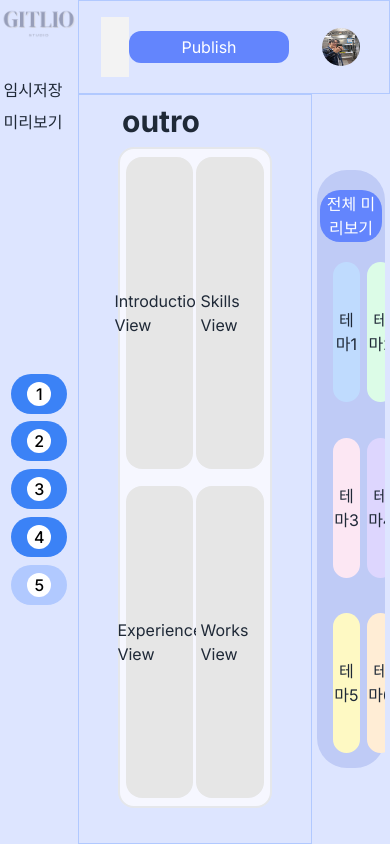
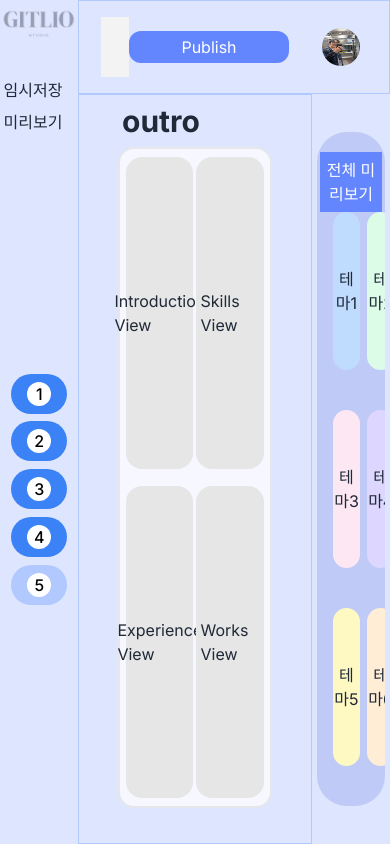
Before and after one commit to TU-GitLio/frontend, a Next.js app in the folder gitlio/: page /outro in a window 390 px wide. Built offline with nearby package versions, Linux system fonts and the light colour scheme.

Commit message:
refactor: outro 오른쪽 사이드바 반응형 반영

```diff
--- a/gitlio/app/(edit)/outro/page.tsx
+++ b/gitlio/app/(edit)/outro/page.tsx
@@ -34,29 +34,29 @@ export default function OutroPage() {
         </div>
 
         <div className="flex justify-center items-center col-span-1 row-span-8 h-full bg-primary border border-primary">
-          <div className="w-[90%] h-[80%] bg-[#BFCBF6] rounded-[30px] flex items-center justify-center flex-col">
-            <button className="w-[90%] h-[10%] bg-[#6385FD] rounded-[20px] flex items-center text-center justify-center ml-0 mt-5 text-white border-none outline-none cursor-pointer">
+          <div className="w-[90%] h-[90%] bg-[#BFCBF6] lg:rounded-[20px] rounded-[30px] flex items-center justify-center flex-col">
+            <button className="w-[90%] h-[10%] bg-[#6385FD] lg:rounded-[15px] xl:rounded-[20px] flex items-center text-center justify-center ml-0 mt-5 text-white border-none outline-none cursor-pointer">
               전체 미리보기
             </button>
             <>
               <div className="h-full w-full overflow-y-auto">
                 <div className="grid grid-cols-2 h-full w-full grid-rows-3">
-                  <button className="w-[80%] h-[80%] bg-blue-200 rounded-[20px] flex items-center text-center justify-center ml-4 mt-5">
+                  <button className="w-[80%] h-[80%] bg-blue-200  rounded-[20px] flex items-center text-center justify-center ml-4 lg:mt-4 xl:mt-5">
                     테마1
                   </button>
-                  <button className="w-[80%] h-[80%] bg-green-100 rounded-[20px] flex items-center text-center justify-center ml-4 mt-5">
+                  <button className="w-[80%] h-[80%] bg-green-100 rounded-[20px] flex items-center text-center justify-center ml-4 lg:mt-4 xl:mt-5">
                     테마2
                   </button>
-                  <button className="w-[80%] h-[80%] bg-pink-100 rounded-[20px] flex items-center text-center justify-center ml-4 mt-5">
+                  <button className="w-[80%] h-[80%] bg-pink-100 rounded-[20px] flex items-center text-center justify-center ml-4 lg:mt-2 xl:mt-5">
                     테마3
                   </button>
-                  <button className="w-[80%] h-[80%] bg-violet-200 rounded-[20px] flex items-center text-center justify-center ml-4 mt-5">
+                  <button className="w-[80%] h-[80%] bg-violet-200 rounded-[20px] flex items-center text-center justify-center ml-4 lg:mt-2 xl:mt-5">
                     테마4
                   </button>
-                  <button className="w-[80%] h-[80%] bg-yellow-100 rounded-[20px] flex items-center text-center justify-center ml-4 mt-5">
+                  <button className="w-[80%] h-[80%] bg-yellow-100 rounded-[20px] flex items-center text-center justify-center ml-4 lg:mt-1 xl:mt-5">
                     테마5
                   </button>
-                  <button className="w-[80%] h-[80%] bg-orange-100  rounded-[20px] flex items-center text-center justify-center ml-4 mt-5">
+                  <button className="w-[80%] h-[80%] bg-orange-100  rounded-[20px] flex items-center text-center justify-center ml-4 lg:mt-1 xl:mt-5">
                     테마6
                   </button>
                 </div>
```
